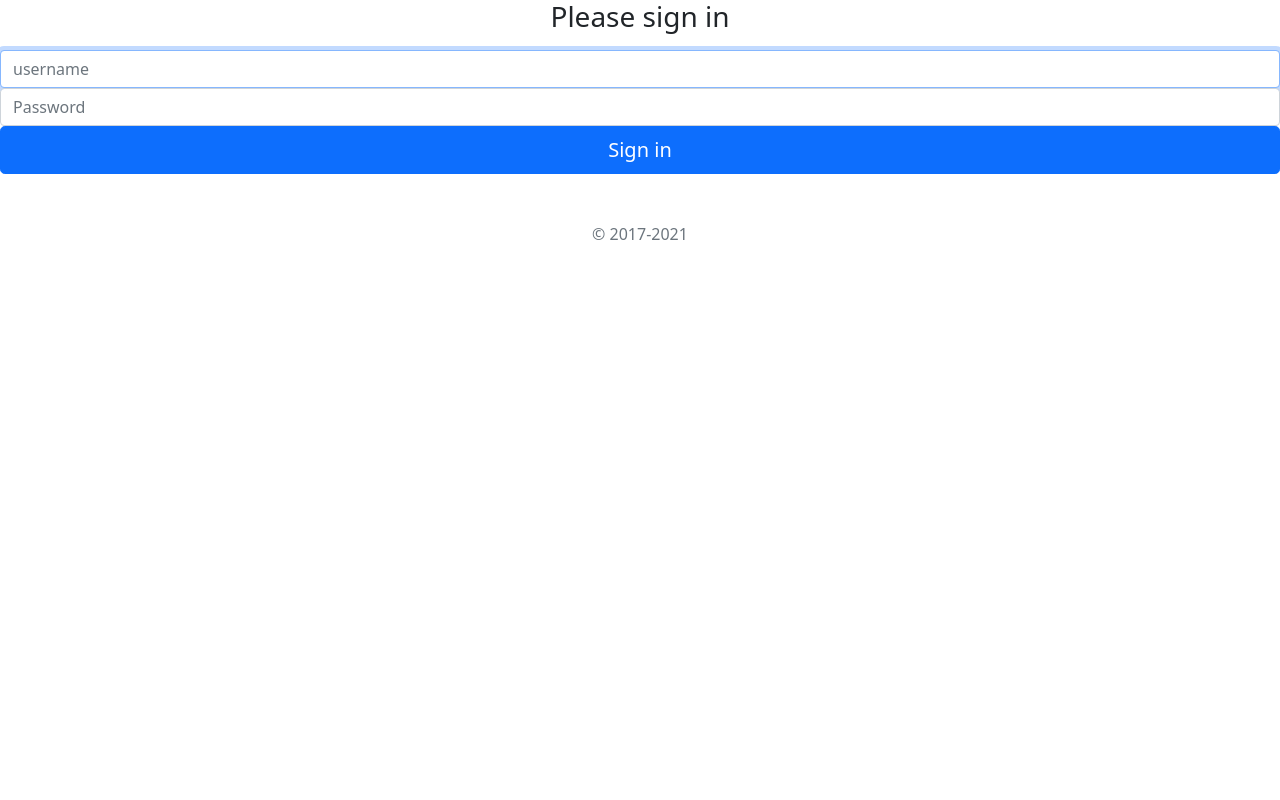
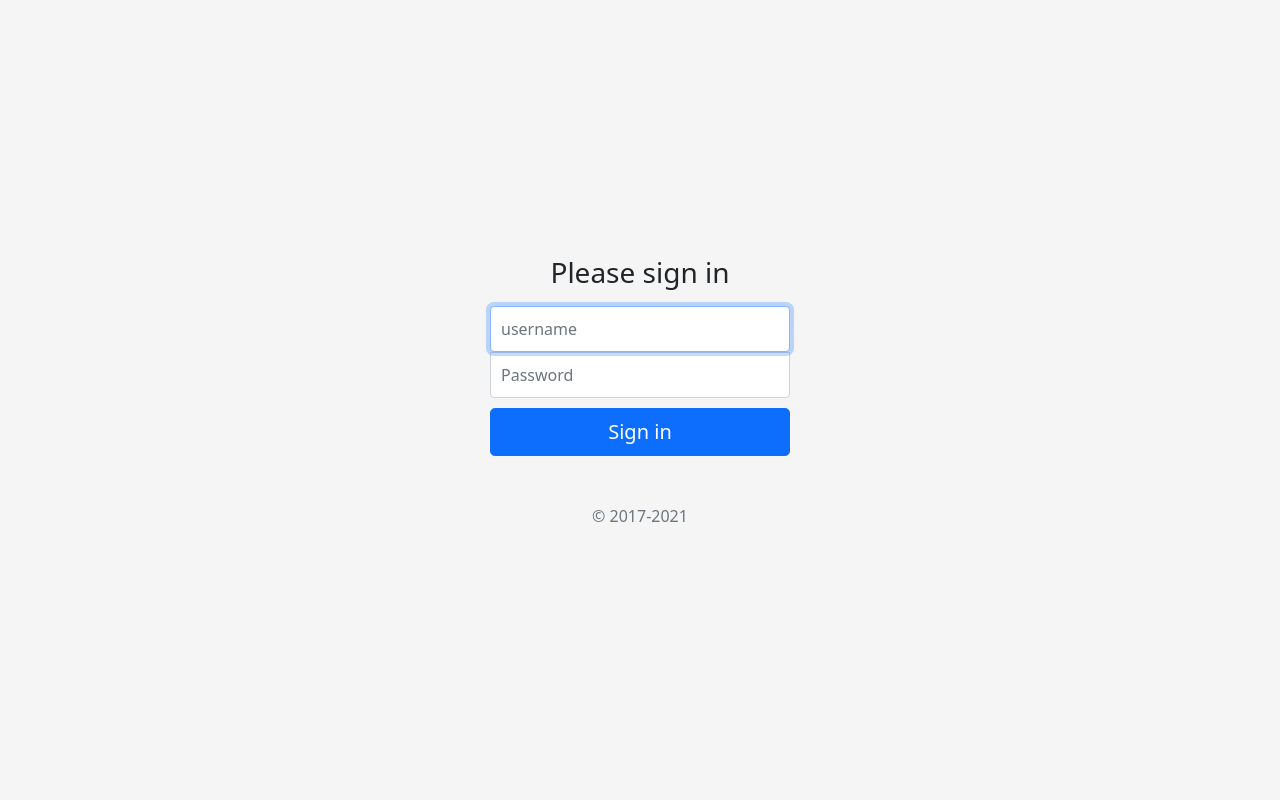
Before and after one commit to elbarca1969/boardproject, a Django app: template templates/signup.html in a window 1280 px wide. Run offline with Django 3.2, Linux system fonts and the light colour scheme; the template is opened without the code that fills it, so the values that code supplies are empty; parts of the project's set-up code (start-up, migrations or seed data) failed here and were passed over.

Commit message:
cssファイルの扱い方

```diff
--- a/boardproject/urls.py
+++ b/boardproject/urls.py
@@ -6,4 +6,5 @@ from django.conf.urls.static import static
 urlpatterns = [
     path('admin/', admin.site.urls),
     path('', include('boardapp.urls'))
-] + static(settings.MEDIA_URL, document_root=settings.MEDIA_ROOT)
+] + static(settings.MEDIA_URL, document_root=settings.MEDIA_ROOT) \
+  + static(settings.STATIC_URL, document_root=settings.STATIC_ROOT)
--- /dev/null
+++ b/static/style.css
@@ -0,0 +1,42 @@
+html,
+body {
+  height: 100%;
+}
+
+body {
+  display: flex;
+  align-items: center;
+  padding-top: 40px;
+  padding-bottom: 40px;
+  background-color: #f5f5f5;
+}
+
+.form-signin {
+  width: 100%;
+  max-width: 330px;
+  padding: 15px;
+  margin: auto;
+}
+.form-signin .checkbox {
+  font-weight: 400;
+}
+.form-signin .form-control {
+  position: relative;
+  box-sizing: border-box;
+  height: auto;
+  padding: 10px;
+  font-size: 16px;
+}
+.form-signin .form-control:focus {
+  z-index: 2;
+}
+.form-signin input[type="email"] {
+  margin-bottom: -1px;
+  border-bottom-right-radius: 0;
+  border-bottom-left-radius: 0;
+}
+.form-signin input[type="password"] {
+  margin-bottom: 10px;
+  border-top-left-radius: 0;
+  border-top-right-radius: 0;
+}
--- a/templates/base.html
+++ b/templates/base.html
@@ -7,6 +7,9 @@
 
     <!-- Bootstrap CSS -->
     <link href="https://cdn.jsdelivr.net/npm/bootstrap@5.0.0-beta1/dist/css/bootstrap.min.css" rel="stylesheet" integrity="sha384-giJF6kkoqNQ00vy+HMDP7azOuL0xtbfIcaT9wjKHr8RbDVddVHyTfAAsrekwKmP1" crossorigin="anonymous">
+
+    {% block customcss %}
+    {% endblock customcss %}
 
     <title>Hello, world!</title>
   </head>
--- a/templates/signup.html
+++ b/templates/signup.html
@@ -1,4 +1,9 @@
 {% extends 'base.html' %}
+{% load static %}
+
+{% block customcss %}
+<link href="{% static 'style.css' %}" rel="stylesheet">
+{% endblock customcss %}
 
 {% block content %}
 <body class="text-center">
```
Also changed, not shown: boardproject/settings.py (+7 -3 lines).
